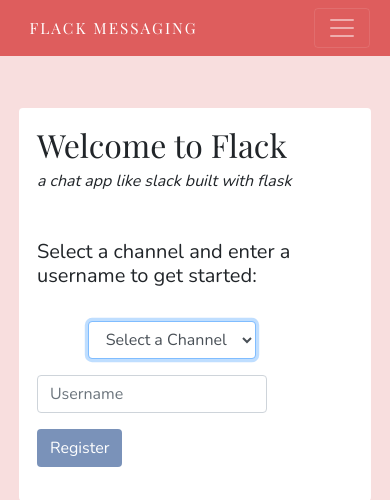
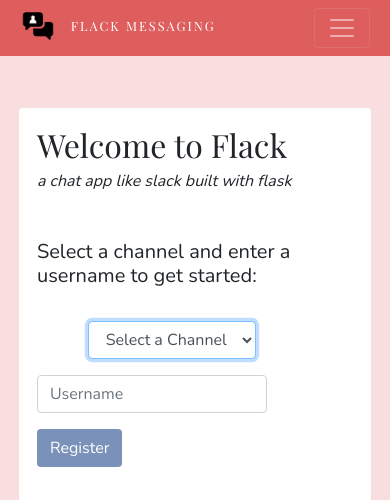
Before and after one commit to maryeleanor/flack, a Flask app: page / in a window 390 px wide. Shown: the top 500 px of the page. Run offline with Flask 2, Linux system fonts and the light colour scheme; some libraries are stand-ins or nearby versions.

Commit message:
added logo

```diff
--- a/application.py
+++ b/application.py
@@ -48,7 +48,7 @@ def index():
         #get username and room from form
         username = request.form.get("username")
         room = request.form.get("room")
-        if not room:
+        if room == 'None' or room == 'Create new channel':
             room = 'Home'
 
         # remember user and room choice
--- a/static/styles.css
+++ b/static/styles.css
@@ -163,8 +163,9 @@ option {
 }
 
 .logo {
-  margin: 10px;
-  height: 80px;
+  margin-right: 10px;
+  height: 40px;
+  padding-bottom: 4px;
 }
 
 .navbar-brand {
@@ -357,8 +358,13 @@ section, article, aside, footer, header, nav {
     display: block;
   }
 
-  .logo-lg {
-    max-height: 100px;
+  .logo {
+    max-height: 50px;
+  }
+
+  .navbar-brand {
+    font-size: 1em;
+    padding: 0;
   }
 
   footer {
--- a/static/styles.scss
+++ b/static/styles.scss
@@ -174,8 +174,9 @@ option{
 }
 
 .logo {
-  margin: 10px;
-  height: 80px;
+    margin-right: 10px;
+    height: 40px;
+    padding-bottom: 4px;
 }
 
 .navbar-brand {
@@ -370,8 +371,13 @@ section, article, aside, footer, header, nav {
     display: block;
   }
 
-  .logo-lg {
-    max-height: 100px;
+  .logo {
+    max-height: 50px;
+  }
+
+  .navbar-brand{
+    font-size: 1em;
+    padding: 0;
   }
 
   footer {
--- a/templates/index.html
+++ b/templates/index.html
@@ -7,6 +7,7 @@
 
         {% if not username %}
             <div class="m-5"> </div>
+
             <div class="content-section">
                 <h2 class="m-2"> Welcome to Flack</h2>
                 <h6 class="m-2"><i> a chat app like slack built with flask </i></h6>
@@ -46,7 +47,7 @@
         {% endif %}
 
         {% if username %}
-            <div class="m-3"> </div>
+            <div class="m-4"> </div>
             <div id="chatroom">
             </div>
 
@@ -61,8 +62,8 @@
 
         </div>
 
-            <div class="col-md-3 ">
-            <div class="m-3"> </div>
+            <div class="col-md-3">
+            <div class="m-4"> </div>
             <div class="content-section" >
 
                 <div class="channels">
--- a/templates/layout.html
+++ b/templates/layout.html
@@ -4,6 +4,7 @@
     <link href="https://fonts.googleapis.com/css?family=Nunito|Playfair+Display:400,900&display=swap" rel="stylesheet">
     <link href="https://stackpath.bootstrapcdn.com/bootstrap/4.1.3/css/bootstrap.min.css" rel="stylesheet">
 
+    <link href="/static/favicon.ico" rel="icon">
     <link href="/static/styles.css" rel="stylesheet">
 
     <meta content="width=device-width, initial-scale=1" name="viewport" />
@@ -11,7 +12,6 @@
     <!-- socketio js file -->
     <script type="text/javascript" src="//cdnjs.cloudflare.com/ajax/libs/socket.io/1.3.6/socket.io.min.js"></script>
     <script src="{{ url_for('static', filename='index.js') }}"></script>
-
 
     <title>Flack</title>
 </head>
@@ -21,7 +21,8 @@
         <nav class="site-header">
             <nav class="navbar navbar-expand-md navbar-dark fixed-top">
                 <div class="container">
-                    <a class="navbar-brand mr-4" href="{{ url_for('index') }}"> Flack Messaging</a>
+                    <a class="navbar-brand mr-4" href="{{ url_for('index') }}">
+                    <img class="logo" src="/static/imgs/chat.png" alt="chat logo"> Flack Messaging</a>
                         <button class="navbar-toggler" type="button" data-toggle="collapse" data-target="#navbarToggle"
                             aria-controls="navbarToggle" aria-expanded="false" aria-label="Toggle navigation">
                             <span class="navbar-toggler-icon"></span>
```
Also changed, not shown: static/favicon.ico (added), static/favicon_io/android-chrome-192x192.png (added), static/favicon_io/android-chrome-512x512.png (added), static/favicon_io/apple-touch-icon.png (added), static/favicon_io/favicon-16x16.png (added), static/favicon_io/favicon-32x32.png (added), static/favicon_io/favicon.ico (added), static/favicon_io/site.webmanifest (added), static/imgs/chat.png (added), static/imgs/mary_halfdome.png (deleted), static/imgs/testHalfDome2.jpg (deleted), static/imgs/test_headshot.png (deleted), 1 other file.
